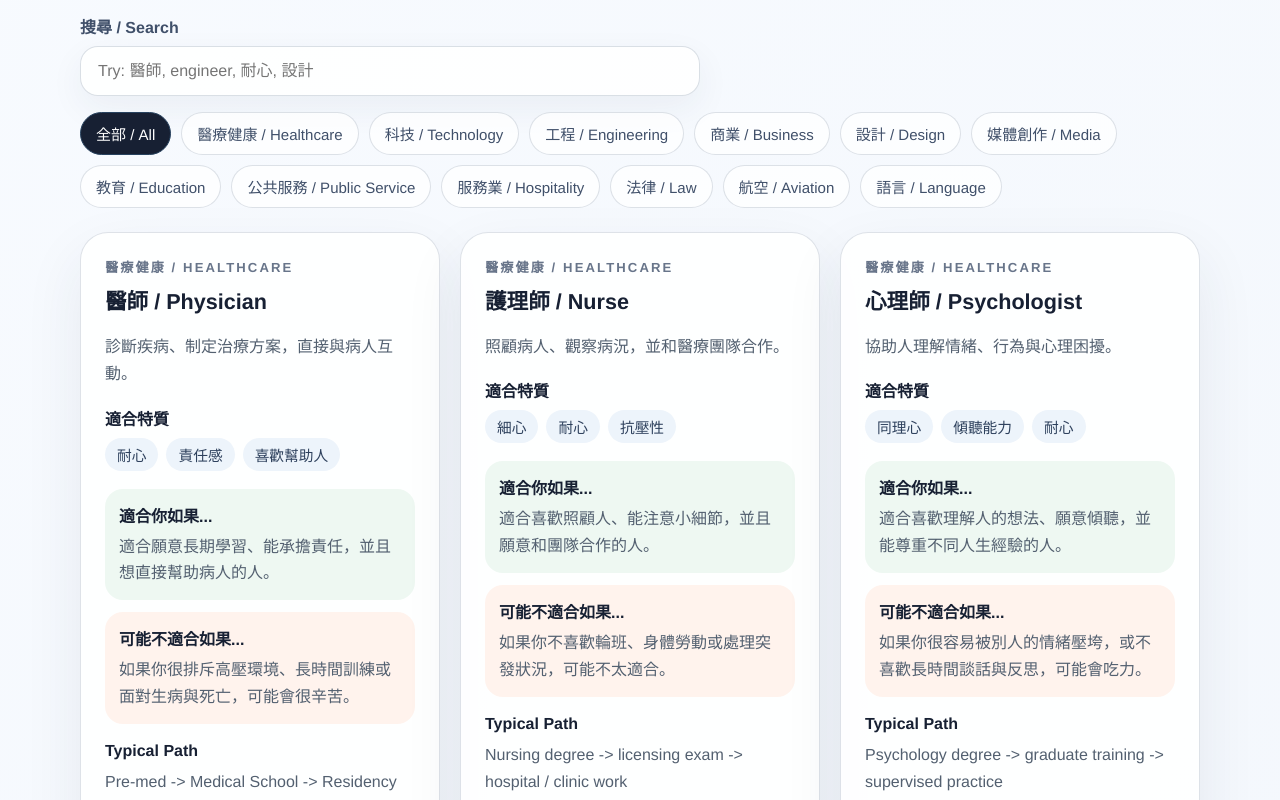
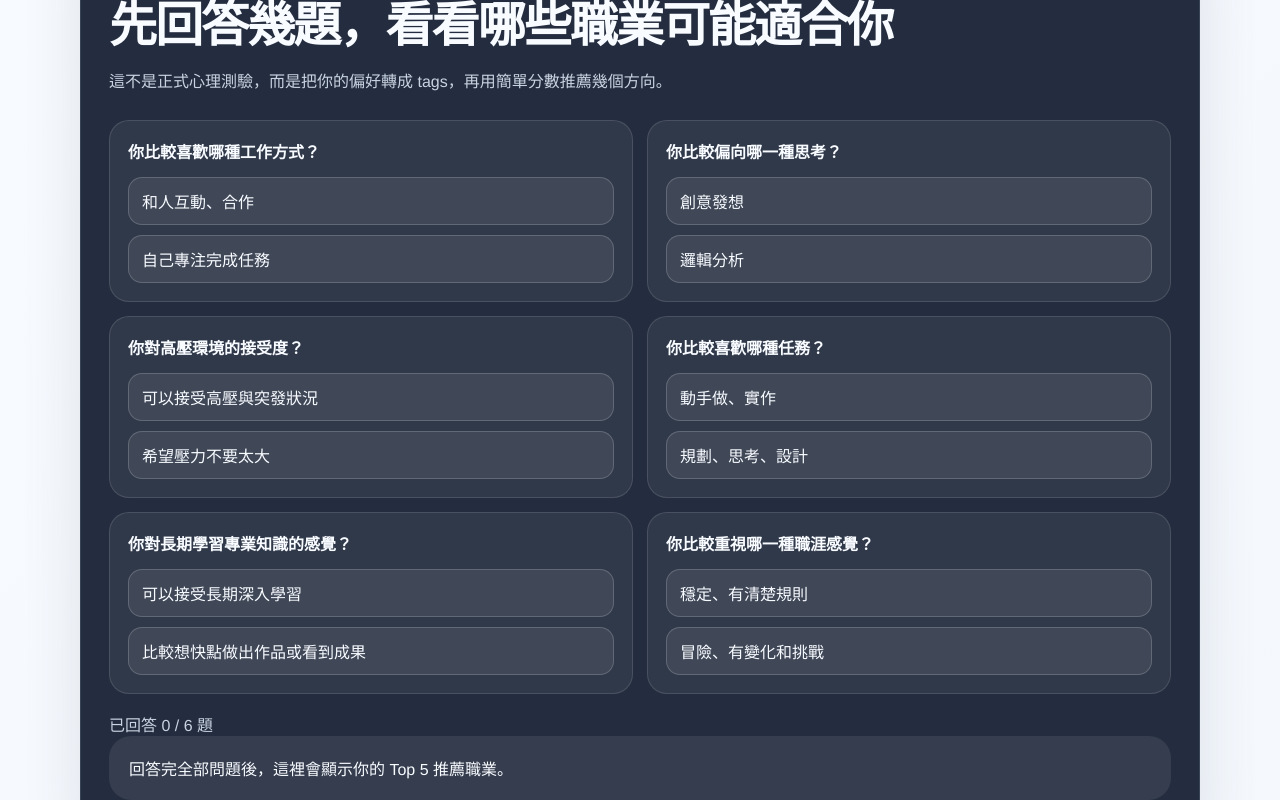
Before and after one commit to TzuHao-Lin/My_First_Project, a React (Vite) app: page / in a window 1280 px wide. Shown: the part 620-1420 px from the top of the page. Built offline with nearby package versions, Linux system fonts and the light colour scheme.

Commit message:
Summary: Add career quiz recommendations

```diff
--- a/src/App.css
+++ b/src/App.css
@@ -84,6 +84,150 @@ h1 {
 .steps p {
   margin-top: 8px;
   color: #536070;
+}
+
+.quiz-panel {
+  margin-top: 28px;
+  border: 1px solid rgba(125, 141, 164, 0.25);
+  border-radius: 28px;
+  padding: 28px;
+  background: rgba(23, 32, 51, 0.94);
+  color: #f8fbff;
+  box-shadow: 0 24px 60px rgba(39, 55, 77, 0.12);
+}
+
+.quiz-intro h2,
+.quiz-intro p {
+  margin: 0;
+}
+
+.quiz-intro h2 {
+  margin-top: 8px;
+  font-size: clamp(1.8rem, 4vw, 3rem);
+  letter-spacing: -0.04em;
+}
+
+.quiz-intro p {
+  max-width: 720px;
+  margin-top: 12px;
+  color: #c8d3e1;
+  line-height: 1.7;
+}
+
+.quiz-grid {
+  display: grid;
+  grid-template-columns: repeat(2, 1fr);
+  gap: 14px;
+  margin-top: 24px;
+}
+
+.quiz-question {
+  border: 1px solid rgba(255, 255, 255, 0.12);
+  border-radius: 20px;
+  padding: 18px;
+  background: rgba(255, 255, 255, 0.06);
+}
+
+.quiz-question h3 {
+  margin: 0 0 14px;
+  font-size: 1rem;
+}
+
+.quiz-options {
+  display: grid;
+  gap: 10px;
+}
+
+.quiz-options button,
+.quiz-footer button {
+  border: 1px solid rgba(255, 255, 255, 0.18);
+  border-radius: 14px;
+  padding: 11px 13px;
+  background: rgba(255, 255, 255, 0.08);
+  color: #f8fbff;
+  cursor: pointer;
+  font: inherit;
+  text-align: left;
+}
+
+.quiz-options button.selected {
+  border-color: #9bd0ff;
+  background: #dff0ff;
+  color: #172033;
+}
+
+.quiz-footer {
+  display: flex;
+  align-items: center;
+  justify-content: space-between;
+  gap: 16px;
+  margin-top: 18px;
+  color: #c8d3e1;
+}
+
+.quiz-footer p {
+  margin: 0;
+}
+
+.quiz-footer button {
+  text-align: center;
+}
+
+.recommendations,
+.recommendation-placeholder {
+  margin-top: 22px;
+  border-radius: 22px;
+  padding: 20px;
+  background: rgba(255, 255, 255, 0.08);
+}
+
+.recommendations h3,
+.recommendations p,
+.recommendation-placeholder {
+  margin: 0;
+}
+
+.recommendations h3 {
+  margin-top: 6px;
+  font-size: 1.4rem;
+}
+
+.recommendation-grid {
+  display: grid;
+  grid-template-columns: repeat(5, 1fr);
+  gap: 12px;
+  margin-top: 16px;
+}
+
+.recommendation-card {
+  display: flex;
+  flex-direction: column;
+  gap: 12px;
+  border-radius: 18px;
+  padding: 16px;
+  background: #f8fbff;
+  color: #172033;
+}
+
+.recommendation-card h4,
+.recommendation-card p {
+  margin: 0;
+}
+
+.recommendation-card h4 {
+  margin-top: 6px;
+}
+
+.recommendation-card p {
+  color: #536070;
+  line-height: 1.55;
+}
+
+.recommendation-card .score {
+  color: #0a6a9f;
+  font-size: 0.82rem;
+  font-weight: 800;
+  text-transform: uppercase;
 }
 
 .section-heading {
@@ -270,11 +414,22 @@ h1 {
 
 @media (max-width: 860px) {
   .steps,
-  .career-grid {
+  .quiz-grid,
+  .career-grid,
+  .recommendation-grid {
     grid-template-columns: 1fr;
   }
 
   .hero {
     padding: 28px;
   }
+
+  .quiz-panel {
+    padding: 22px;
+  }
+
+  .quiz-footer {
+    align-items: stretch;
+    flex-direction: column;
+  }
 }
--- a/src/App.jsx
+++ b/src/App.jsx
@@ -427,13 +427,112 @@ const categoryLabels = {
   Language: "語言 / Language"
 };
 
+const careerTags = {
+  "醫師 / Physician": ["people", "analytical", "high_pressure", "long_study", "planning"],
+  "護理師 / Nurse": ["people", "high_pressure", "hands_on", "stable", "helping"],
+  "心理師 / Psychologist": ["people", "low_pressure", "planning", "helping", "communication"],
+  "藥師 / Pharmacist": ["analytical", "long_study", "stable", "detail", "science"],
+  "機師 / Pilot": ["analytical", "high_pressure", "hands_on", "travel", "technical"],
+  "翻譯員 / Translator": ["independent", "creative", "low_pressure", "detail", "language"],
+  "航太工程師 / Aerospace Engineer": ["analytical", "long_study", "planning", "technical", "science"],
+  "土木工程師 / Civil Engineer": ["analytical", "hands_on", "planning", "stable", "technical"],
+  "機械工程師 / Mechanical Engineer": ["analytical", "hands_on", "technical", "science", "detail"],
+  "生物醫學工程師 / Biomedical Engineer": ["analytical", "long_study", "science", "helping", "technical"],
+  "建築師 / Architect": ["creative", "planning", "long_study", "detail", "design"],
+  "軟體工程師 / Software Engineer": ["independent", "analytical", "planning", "technical", "detail"],
+  "資料分析師 / Data Analyst": ["independent", "analytical", "stable", "detail", "technical"],
+  "資安工程師 / Cybersecurity Analyst": ["independent", "analytical", "high_pressure", "technical", "detail"],
+  "UX 設計師 / UX Designer": ["people", "creative", "planning", "design", "communication"],
+  "室內設計師 / Interior Designer": ["people", "creative", "planning", "design", "hands_on"],
+  "會計師 / Accountant": ["independent", "analytical", "stable", "detail", "business"],
+  "行銷企劃 / Marketer": ["people", "creative", "communication", "business", "fast_change"],
+  "創業者 / Entrepreneur": ["people", "creative", "high_pressure", "risk", "business"],
+  "律師 / Lawyer": ["people", "analytical", "high_pressure", "long_study", "communication"],
+  "記者 / Journalist": ["people", "creative", "high_pressure", "communication", "writing"],
+  "影片創作者 / Content Creator": ["creative", "communication", "risk", "fast_change", "media"],
+  "遊戲設計師 / Game Designer": ["creative", "analytical", "planning", "technical", "media"],
+  "教師 / Teacher": ["people", "communication", "helping", "stable", "planning"],
+  "社工 / Social Worker": ["people", "helping", "communication", "high_pressure", "public_service"],
+  "警察 / Police Officer": ["people", "high_pressure", "hands_on", "public_service", "stable"],
+  "廚師 / Chef": ["creative", "hands_on", "high_pressure", "hospitality", "fast_change"],
+  "飯店經理 / Hotel Manager": ["people", "communication", "high_pressure", "hospitality", "business"]
+};
+
+const quizQuestions = [
+  {
+    id: "workStyle",
+    text: "你比較喜歡哪種工作方式？",
+    options: [
+      { text: "和人互動、合作", value: "people" },
+      { text: "自己專注完成任務", value: "independent" }
+    ]
+  },
+  {
+    id: "thinkingStyle",
+    text: "你比較偏向哪一種思考？",
+    options: [
+      { text: "創意發想", value: "creative" },
+      { text: "邏輯分析", value: "analytical" }
+    ]
+  },
+  {
+    id: "pressure",
+    text: "你對高壓環境的接受度？",
+    options: [
+      { text: "可以接受高壓與突發狀況", value: "high_pressure" },
+      { text: "希望壓力不要太大", value: "low_pressure" }
+    ]
+  },
+  {
+    id: "doingStyle",
+    text: "你比較喜歡哪種任務？",
+    options: [
+      { text: "動手做、實作", value: "hands_on" },
+      { text: "規劃、思考、設計", value: "planning" }
+    ]
+  },
+  {
+    id: "growth",
+    text: "你對長期學習專業知識的感覺？",
+    options: [
+      { text: "可以接受長期深入學習", value: "long_study" },
+      { text: "比較想快點做出作品或看到成果", value: "fast_change" }
+    ]
+  },
+  {
+    id: "stability",
+    text: "你比較重視哪一種職涯感覺？",
+    options: [
+      { text: "穩定、有清楚規則", value: "stable" },
+      { text: "冒險、有變化和挑戰", value: "risk" }
+    ]
+  }
+];
+
 export default function App() {
   const [selectedCategory, setSelectedCategory] = useState("All");
   const [search, setSearch] = useState("");
+  const [answers, setAnswers] = useState({});
 
   const normalizedSearch = search.trim().toLowerCase();
+  const careersWithTags = careers.map((career) => ({
+    ...career,
+    tags: careerTags[career.title] ?? []
+  }));
+  const userTags = Object.values(answers);
+  const answeredCount = userTags.length;
+  const quizComplete = answeredCount === quizQuestions.length;
 
-  const filteredCareers = careers.filter((career) => {
+  const recommendedCareers = careersWithTags
+    .map((career) => {
+      const score = career.tags.filter((tag) => userTags.includes(tag)).length;
+      return { ...career, score };
+    })
+    .filter((career) => career.score > 0)
+    .sort((a, b) => b.score - a.score || a.title.localeCompare(b.title))
+    .slice(0, 5);
+
+  const filteredCareers = careersWithTags.filter((career) => {
     const matchesCategory =
       selectedCategory === "All" || career.category === selectedCategory;
 
@@ -447,7 +546,8 @@ export default function App() {
       career.fit,
       career.avoid,
       ...career.traits,
-      ...career.questions
+      ...career.questions,
+      ...career.tags
     ]
       .join(" ")
       .toLowerCase();
@@ -484,12 +584,83 @@ export default function App() {
           </div>
         </header>
 
+        <section className="quiz-panel">
+          <div className="quiz-intro">
+            <p className="eyebrow">Quick Match Quiz</p>
+            <h2>先回答幾題，看看哪些職業可能適合你</h2>
+            <p>
+              這不是正式心理測驗，而是把你的偏好轉成 tags，再用簡單分數推薦幾個方向。
+            </p>
+          </div>
+
+          <div className="quiz-grid">
+            {quizQuestions.map((question) => (
+              <article className="quiz-question" key={question.id}>
+                <h3>{question.text}</h3>
+                <div className="quiz-options">
+                  {question.options.map((option) => (
+                    <button
+                      className={answers[question.id] === option.value ? "selected" : ""}
+                      key={option.value}
+                      onClick={() =>
+                        setAnswers((currentAnswers) => ({
+                          ...currentAnswers,
+                          [question.id]: option.value
+                        }))
+                      }
+                      type="button"
+                    >
+                      {option.text}
+                    </button>
+                  ))}
+                </div>
+              </article>
+            ))}
+          </div>
+
+          <div className="quiz-footer">
+            <p>
+              已回答 {answeredCount} / {quizQuestions.length} 題
+            </p>
+            {answeredCount > 0 && (
+              <button onClick={() => setAnswers({})} type="button">
+                Reset answers
+              </button>
+            )}
+          </div>
+
+          {quizComplete ? (
+            <div className="recommendations">
+              <div>
+                <p className="eyebrow">Top Matches</p>
+                <h3>Top 5 careers that may fit you</h3>
+              </div>
+              <div className="recommendation-grid">
+                {recommendedCareers.map((career) => (
+                  <article className="recommendation-card" key={career.title}>
+                    <div>
+                      <p className="score">{career.score} tag matches</p>
+                      <h4>{career.title}</h4>
+                      <p>{categoryLabels[career.category]}</p>
+                    </div>
+                    <p>{career.fit}</p>
+                  </article>
+                ))}
+              </div>
+            </div>
+          ) : (
+            <div className="recommendation-placeholder">
+              回答完全部問題後，這裡會顯示你的 Top 5 推薦職業。
+            </div>
+          )}
+        </section>
+
         <section>
           <div className="section-heading">
             <div>
               <h2 className="section-title">Career Cards</h2>
               <p className="section-subtitle">
-                目前顯示 {filteredCareers.length} / {careers.length} 個職業
+                目前顯示 {filteredCareers.length} / {careersWithTags.length} 個職業
               </p>
             </div>
           </div>
```
